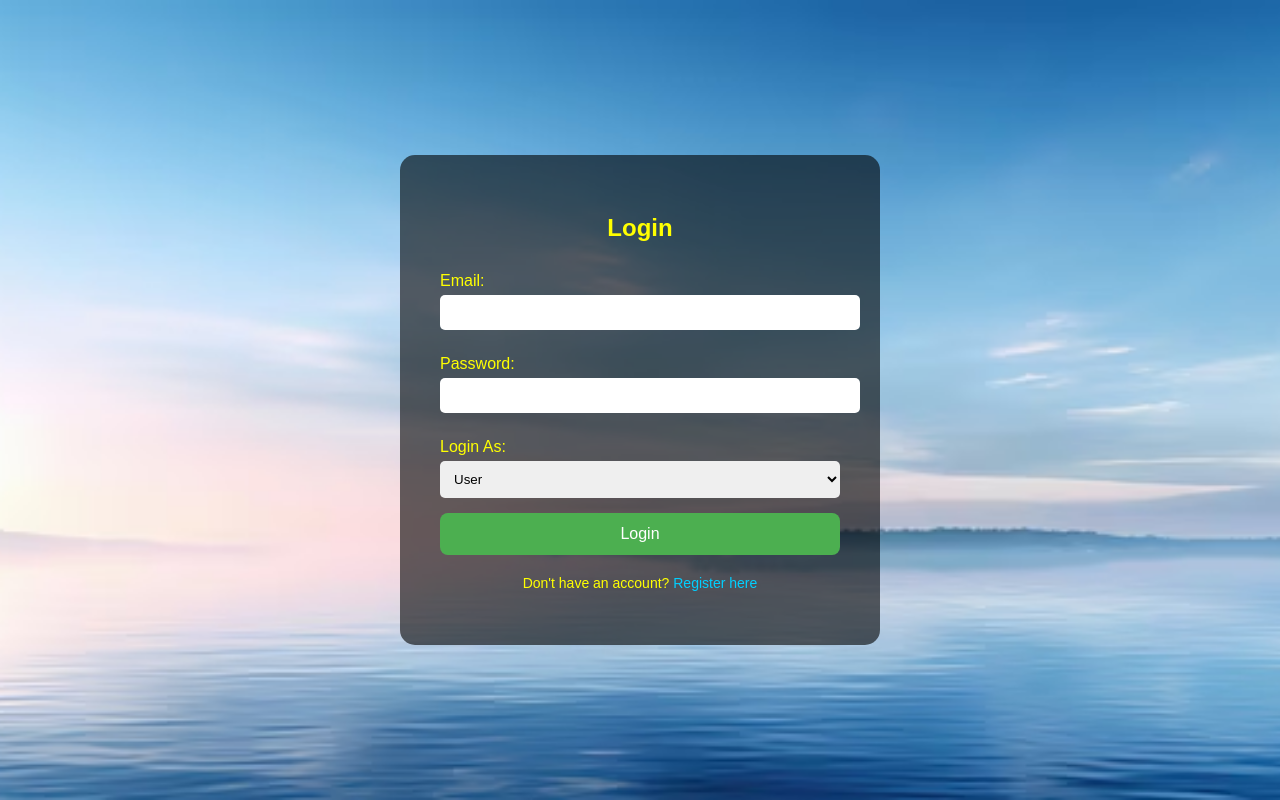
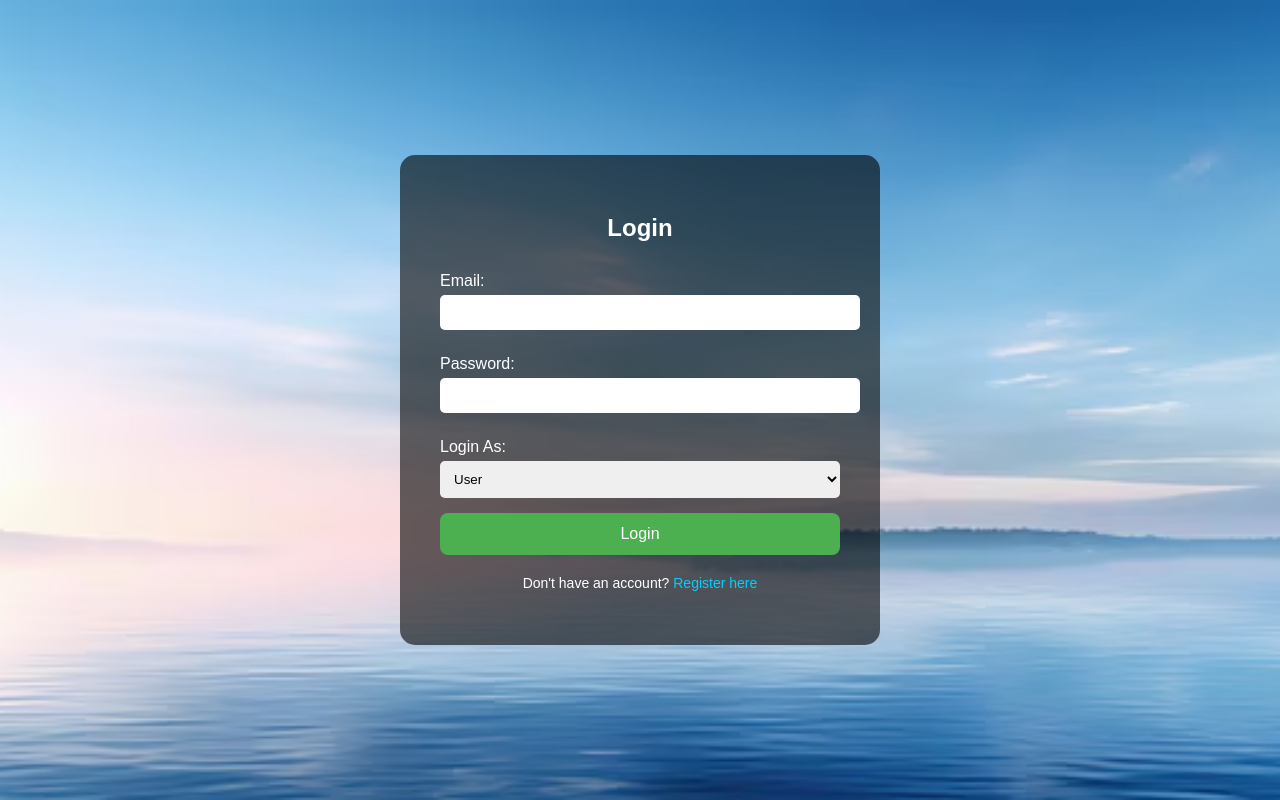
Before and after one commit to tanks24/Level-parking-app, a Flask app: page /login in a window 1280 px wide. Run offline with Flask 3, Linux system fonts and the light colour scheme.

Commit message:
Solving an issue- making text color to white

```diff
--- a/Templates/login.html
+++ b/Templates/login.html
@@ -9,7 +9,7 @@
             font-family: Arial, sans-serif;
             background: url("{{ url_for('static', filename='bg.jpg') }}") no-repeat center center fixed;
             background-size: cover;
-            color: #ff0;
+            color: #fff;
             display: flex;
             justify-content: center;
             align-items: center;
```
